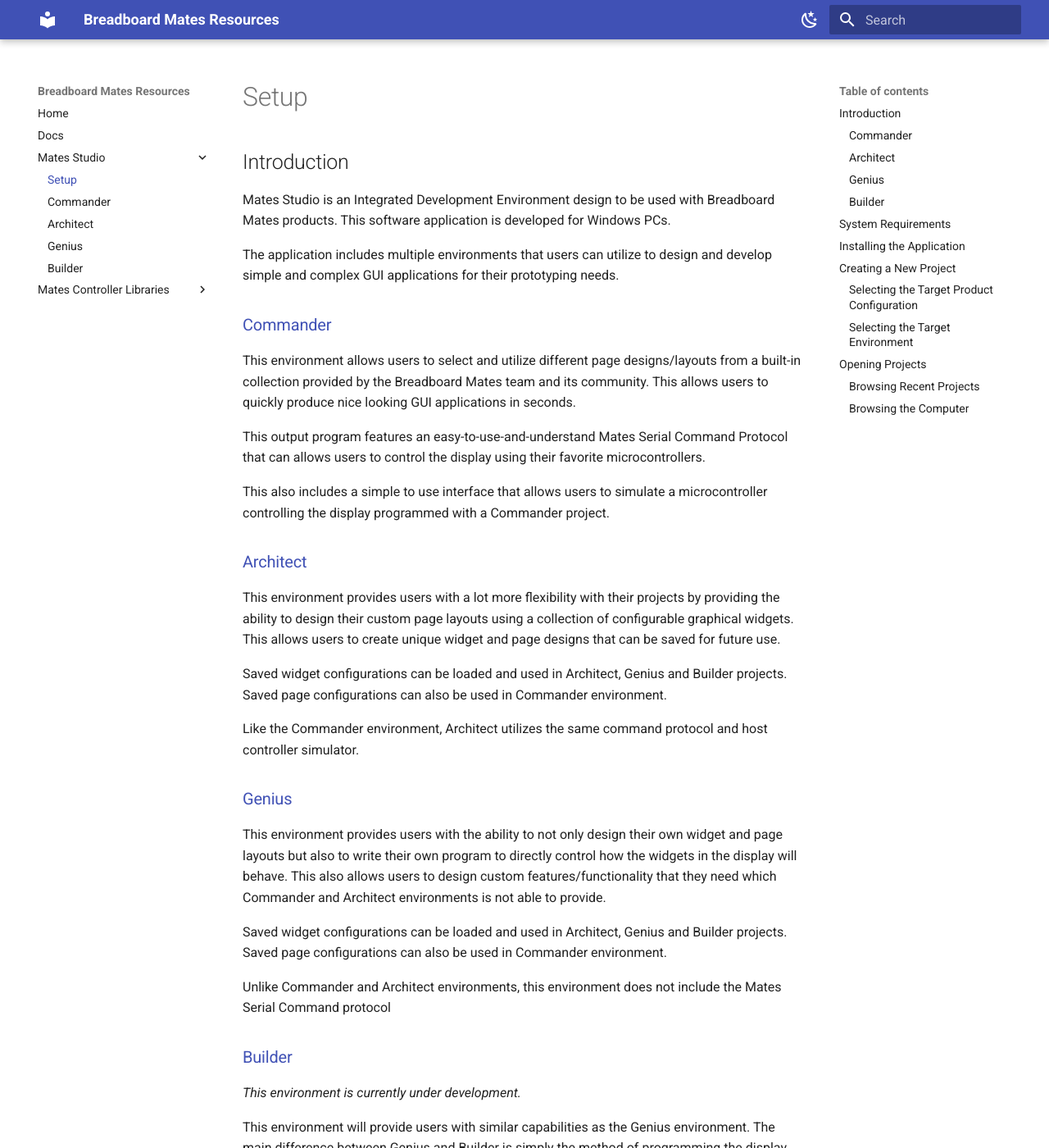
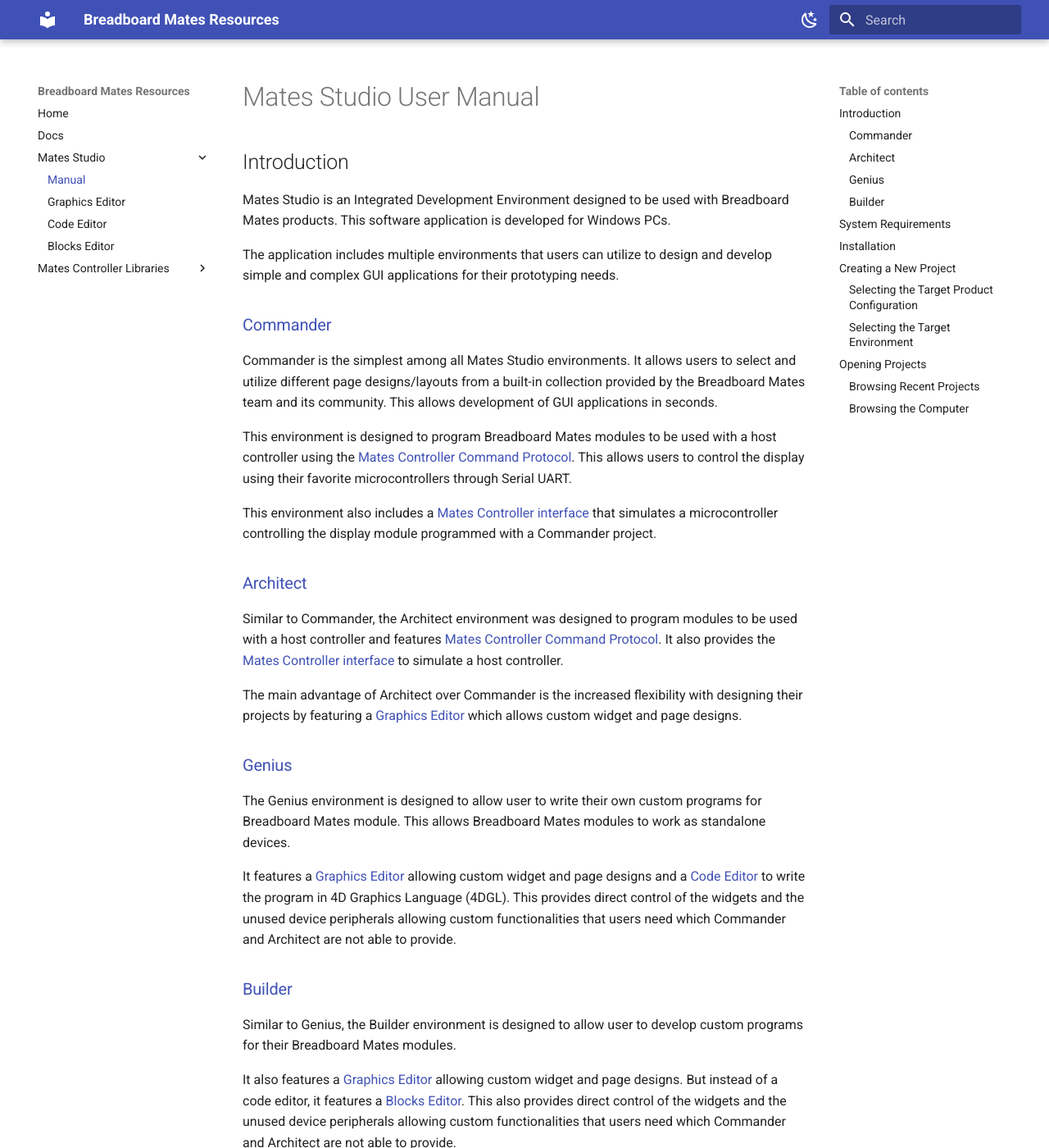
Before and after one commit to iSOLveIT/mkdocs-gen, an MkDocs documentation site: the page built from docs/studio/manual.md, in a window 1280 px wide and 1400 px high. Shown: the whole window at 82% size. Built offline with MkDocs 1.6.1 and Material for MkDocs 9.7.7, drawn with Linux system fonts in a browser that asks for light colours; some of the changed text lies outside the part shown.

Commit message:
Edited manual.md, Added separate MD files for Graphics, Code and Blocks Editors

```diff
--- a/docs/studio/manual.md
+++ b/docs/studio/manual.md
@@ -1,38 +1,38 @@
+# Mates Studio User Manual
+
 ## Introduction
 
-Mates Studio is an Integrated Development Environment design to be used with Breadboard Mates products. This software application is developed for Windows PCs.
+Mates Studio is an Integrated Development Environment designed to be used with Breadboard Mates products. This software application is developed for Windows PCs.
 
 The application includes multiple environments that users can utilize to design and develop simple and complex GUI applications for their prototyping needs.
 
 ### [Commander](commander.md)
 
-This environment allows users to select and utilize different page designs/layouts from a built-in collection provided by the Breadboard Mates team and its community. This allows users to quickly produce nice looking GUI applications in seconds.
+Commander is the simplest among all Mates Studio environments. It allows users to select and utilize different page designs/layouts from a built-in collection provided by the Breadboard Mates team and its community. This allows development of GUI applications in seconds.
 
-This output program features an easy-to-use-and-understand Mates Serial Command Protocol that can allows users to control the display using their favorite microcontrollers.
+This environment is designed to program Breadboard Mates modules to be used with a host controller using the [Mates Controller Command Protocol](command-protocol.md). This allows users to control the display using their favorite microcontrollers through Serial UART.
 
-This also includes a simple to use interface that allows users to simulate a microcontroller controlling the display programmed with a Commander project.
+This environment also includes a [Mates Controller interface](controller.md) that simulates a microcontroller controlling the display module programmed with a Commander project.
 
 ### [Architect](architect.md)
 
-This environment provides users with a lot more flexibility with their projects by providing the ability to design their custom page layouts using a collection of configurable graphical widgets. This allows users to create unique widget and page designs that can be saved for future use.
+Similar to Commander, the Architect environment was designed to program modules to be used with a host controller and features [Mates Controller Command Protocol](command-protocol.md). It also provides the [Mates Controller interface](controller.md) to simulate a host controller.
 
-Saved widget configurations can be loaded and used in Architect, Genius and Builder projects. Saved page configurations can also be used in Commander environment.
-
-Like the Commander environment, Architect utilizes the same command protocol and host controller simulator.
+The main advantage of Architect over Commander is the increased flexibility with designing their projects by featuring a [Graphics Editor](graphics-editor.md) which allows custom widget and page designs.
 
 ### [Genius](genius.md)
 
-This environment provides users with the ability to not only design their own widget and page layouts but also to write their own program to directly control how the widgets in the display will behave. This also allows users to design custom features/functionality that they need which Commander and Architect environments is not able to provide.
+The Genius environment is designed to allow user to write their own custom programs for Breadboard Mates module. This allows Breadboard Mates modules to work as standalone devices.
 
-Saved widget configurations can be loaded and used in Architect, Genius and Builder projects. Saved page configurations can also be used in Commander environment.
-
-Unlike Commander and Architect environments, this environment does not include the Mates Serial Command protocol
+It features a [Graphics Editor](graphics-editor.md)  allowing custom widget and page designs and a [Code Editor](code-editor.md) to write the program in 4D Graphics Language (4DGL). This provides direct control of the widgets and the unused device peripherals allowing custom functionalities that users need which Commander and Architect are not able to provide.
 
 ### [Builder](builder.md)
 
-_This environment is currently under development._
+Similar to Genius, the Builder environment is designed to allow user to develop custom programs for their Breadboard Mates modules.
 
-This environment will provide users with similar capabilities as the Genius environment. The main difference between Genius and Builder is simply the method of programming the display. While Genius allows user to write their own code, this environment allows users to design their project flow using graphical programming in the form of blocks.
+It also features a [Graphics Editor](graphics-editor.md)  allowing custom widget and page designs. But instead of a code editor, it features a [Blocks Editor](blocks-editor.md). This also provides direct control of the widgets and the unused device peripherals allowing custom functionalities that users need which Commander and Architect are not able to provide.
+
+This environment is designed mainly for inexperienced 4DGL developers but can also be used by seasoned developers. This environment can be used to develop varying complexity of projects. However, as the project becomes increasingly complicated, writing the code in Genius can prove to be more managable for experience developers.
 
 ## System Requirements
 
@@ -40,9 +40,9 @@
 - Windows 7 and later are supported, older operating systems are not supported (and do not work). Please note that the ARM version of Windows is not supported.
 - An Intel Pentium 4 processor or later that’s SSE3 capable.
 - At least 300 MB of storage space
-- Minimum 1GB of RAM
+- Minimum 1GB of RAM (_depends on usage_)
 
-## Installing the Application
+## Installation
 
 Mates Studio can be installed for all users (system wide) or only for the current user.
 
--- a/mkdocs.yml
+++ b/mkdocs.yml
@@ -4,11 +4,10 @@
   - Home: README.md
   - Docs: docs.md
   - Mates Studio:
-    - Setup: studio/manual.md
-    - Commander: studio/commander.md
-    - Architect: studio/architect.md
-    - Genius: studio/genius.md
-    - Builder: studio/builder.md
+    - Manual: studio/manual.md
+    - Graphics Editor: studio/graphics-editor.md
+    - Code Editor: studio/code-editor.md
+    - Blocks Editor: studio/blocks-editor.md
   - Mates Controller Libraries:
     - Arduino: controller/arduino.md
     - Python: controller/python.md
```
Also changed, not shown: docs/studio/blocks-editor.md (added), docs/studio/code-editor.md (added), docs/studio/command-protocol.md (added), docs/studio/controller.md (added), docs/studio/graphics-editor.md (added).
